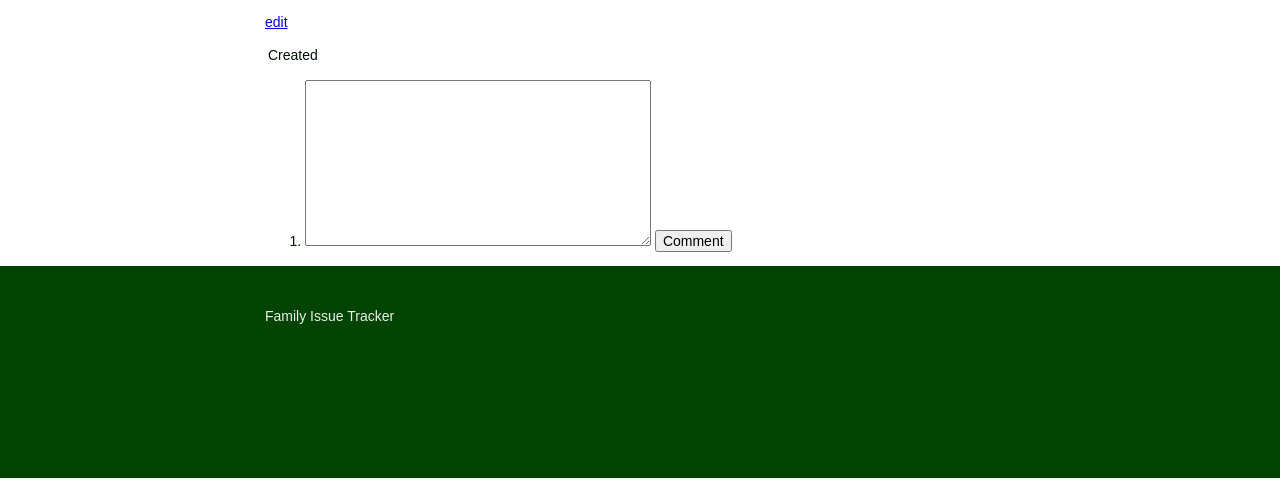
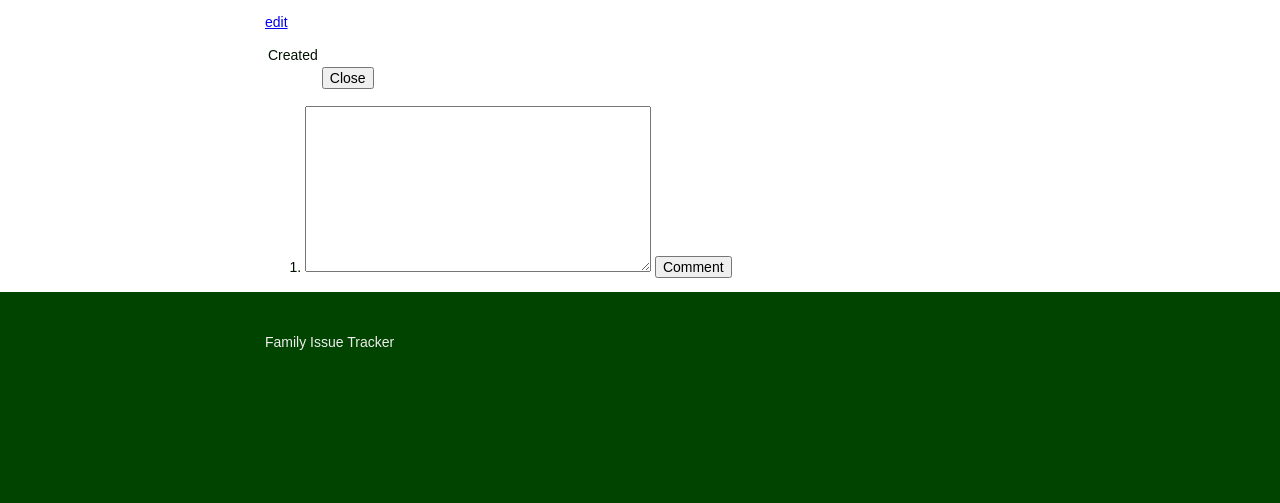
Before and after one commit to qznc/family_issue_tracker, a Django app: template issues/templates/show_issue.html in a window 1280 px wide. Shown: the part 46-549 px from the top of the page. Run offline with Django 3.2, Linux system fonts and the light colour scheme; the template is opened without the code that fills it: values that come from a table or form of the project are taken from there, others are empty.

Commit message:
Can close issues now

```diff
--- a/issues/models.py
+++ b/issues/models.py
@@ -1,3 +1,5 @@
+from datetime import datetime
+
 from django.db import models
 
 class Issue(models.Model):
@@ -14,6 +16,10 @@
     def __unicode__(self):
         return self.title
 
+    def close(self):
+        self.closed = datetime.now()
+        self.save()
+
 class Comment(models.Model):
     issue = models.ForeignKey('Issue', on_delete=models.CASCADE,
         related_name="comments")
--- a/issues/templates/show_issue.html
+++ b/issues/templates/show_issue.html
@@ -9,6 +9,11 @@
 {% if issue.closed %}
 <tr><td>Closed</td><td>{{ issue.closed|date:"Y-m-d H:i e" }}</td></tr>
 {% endif %}
+<tr><td></td><td><form method="POST" action="{% url 'close_issue' %}">
+{% csrf_token %}
+<input type="hidden" name="issue_id" value="{{issue.id}}" />
+<button>Close</button>
+</form></td></tr>
 </table>
 <ol class="comments">
 {% for comment in issue.comments.all %}
--- a/issues/urls.py
+++ b/issues/urls.py
@@ -8,4 +8,5 @@
     url(r'^(?P<id>[0-9]+)/edit$', edit, name='edit_issue'),
     url(r'^create$', create, name='create_issue'),
     url(r'^create_comment$', create_comment, name='create_comment'),
+    url(r'^close_issue$', close_issue, name='close_issue'),
 ]
--- a/issues/views.py
+++ b/issues/views.py
@@ -17,8 +17,8 @@
         widgets = {'issue': HiddenInput()}
 
 def index(request):
-    issues = Issue.objects.all();
-    context = dict(issues=issues)
+    open = Issue.objects.filter(closed=None).all();
+    context = dict(issues=open)
     return render(request, 'issue_list.html', context)
 
 def edit(request, id):
@@ -56,3 +56,9 @@
     assert form.is_valid()
     i = form.save()
     return redirect('show_issue', i.issue.pk)
+
+@require_POST
+def close_issue(request):
+    issue = get_object_or_404(Issue, pk=request.POST['issue_id'])
+    issue.close()
+    return redirect('index')
```
